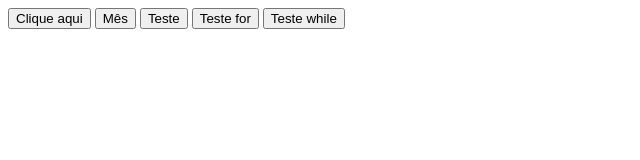
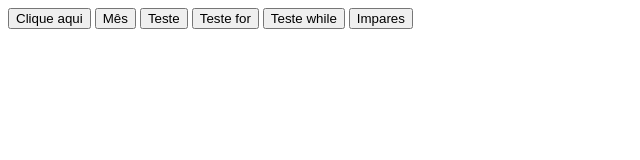
Before and after one commit to meydson/SOFTEX_JavaScript, a website: page index.html in a window 1280 px wide. Shown: the whole page, without its empty margins (0-640 px from the left). Drawn offline with Linux system fonts and the light colour scheme.

Commit message:
exercício ímpares

```diff
--- a/index.html
+++ b/index.html
@@ -14,6 +14,7 @@
     <input type="button" onclick="escreva()" value="Teste" />
     <input type="button" onclick="exercicio_for()" value="Teste for" />
     <input type="button" onclick="exercicio_while()" value="Teste while" />
+    <input type="button" onclick="impares()" value="Impares" />
 </body>
 
 </html>
--- a/script.js
+++ b/script.js
@@ -73,3 +73,13 @@ function exercicio_while() {
         i++;
     }
 }
+
+function impares() {
+    i = 100
+    while (i > 0) {
+        if (i % 2 == 1) {
+            document.write(i, "<br>")
+        }
+        i--
+    }
+}
```
